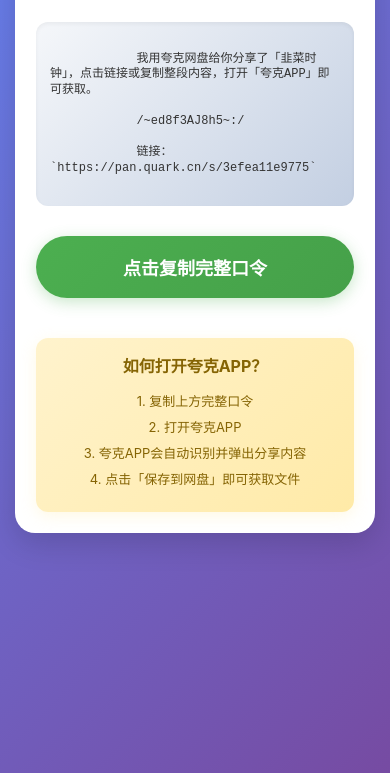
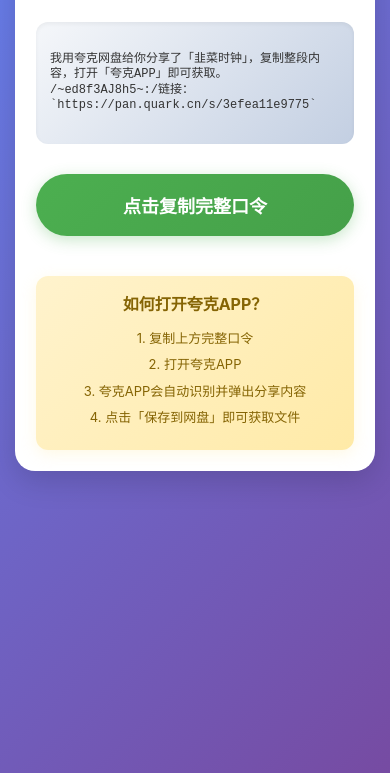
Before and after one commit to jonyau89/quark-share-page, a plain HTML site: page index.html in a window 390 px wide. Shown: the part 71-844 px from the top of the page. Drawn offline with Linux system fonts and the light colour scheme.

```diff
--- a/index.html
+++ b/index.html
@@ -199,11 +199,8 @@
         </div>
 
         <div class="content">
-            我用夸克网盘给你分享了「韭菜时钟」，点击链接或复制整段内容，打开「夸克APP」即可获取。
-
-            /~ed8f3AJ8h5~:/
-
-            链接： `https://pan.quark.cn/s/3efea11e9775`
+我用夸克网盘给你分享了「韭菜时钟」，复制整段内容，打开「夸克APP」即可获取。
+/~ed8f3AJ8h5~:/链接： `https://pan.quark.cn/s/3efea11e9775`
         </div>
 
         <button class="copy-btn" onclick="copyContent()">
```
